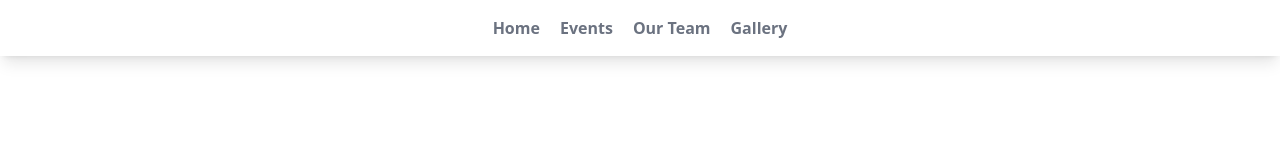
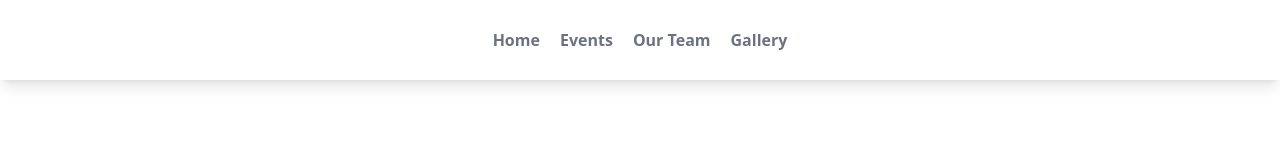
Before and after one commit to pranavabraham/the-biosphere-website, a plain HTML site: page Header Footer/header.html in a window 1280 px wide. Drawn offline with nearby package versions, Linux system fonts and the light colour scheme.

Commit message:
header modified

```diff
--- a/Header Footer/header.html
+++ b/Header Footer/header.html
@@ -27,13 +27,13 @@
 	<body>
 		<!-- Navbar goes here -->
 		<nav class="bg-white shadow-lg">
-			<div class="max-w-6xl mx-auto px-4">
+			<div class="max-w-6xl h-20 mx-auto px-4 flex justify-center items-center">
 					<div class="flex space-x-7">
 
 
 						<!-- Primary Navbar items -->
 
-                        <div class="flex md:flex md:flex-grow flex-row justify-center space-x-1">
+                        <div class="hidden flex md:flex md:flex-grow flex-row justify-center space-x-1">
                             <a href="" class="py-4 px-2 text-gray-500 font-semibold hover:text-black transition duration-300">Home</a>
                             <a href="" class="py-4 px-2 text-gray-500 font-semibold hover:text-black transition duration-300">Events</a>
                             <a href="" class="py-4 px-2 text-gray-500 font-semibold hover:text-black transition duration-300">Our Team</a>
```
